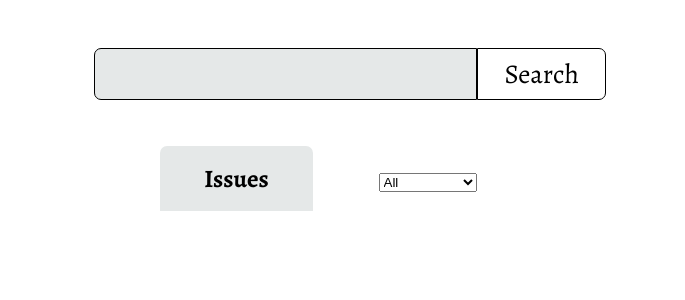
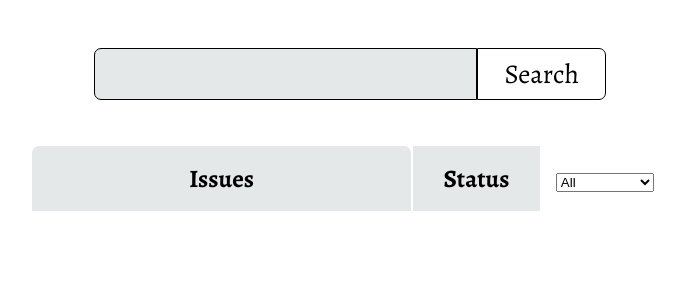
Before and after one commit to Baharghadimii/issue-explorer, a React (Create React App) app: page / in a window 1280 px wide. Shown: the top 300 px of the page, without its empty margins (290-975 px from the left). Built offline with nearby package versions, Linux system fonts and the light colour scheme.

Commit message:
fix the table

```diff
--- a/src/components/Table.js
+++ b/src/components/Table.js
@@ -10,8 +10,10 @@ const Table = (props) => {
   }
   console.log(props.filter.open)
   return (
+    // <div>
     <table className="table">
       <th className='head issues'>Issues</th>
+      <th className='head status'>Status</th>
       <select onChange={(e) => select(e.target.value)}>
         <option value='all'>All</option>
         <option value='open'>Open</option>
@@ -19,7 +21,6 @@ const Table = (props) => {
         <option value='pull'>Pull Request</option>
       </select>
       <tbody>
-
         {props.data.list.map(item => {
           return (
             <TableRow className='row' category={item.category} title={item.title} status={item.state}>
@@ -27,6 +28,7 @@ const Table = (props) => {
         })}
       </tbody>
     </table>
+    // </div >
   )
 }
 export default Table;
--- a/src/components/Table.scss
+++ b/src/components/Table.scss
@@ -1,5 +1,5 @@
 .table {
-  width: 30%;
+  width: 50%;
   margin: 0 auto;
   margin-top: 3rem;
   text-align: center;
@@ -12,7 +12,11 @@
   font-size: 25px;
 }
 .issues {
+  width: 60%;
   border-radius: 7px 7px 0px 0px;
+}
+.status {
+  width: 20%;
 }
 .row {
   height: 3rem;
--- a/src/components/TableRow.js
+++ b/src/components/TableRow.js
@@ -4,7 +4,7 @@ import Octicon, { IssueClosed, IssueOpened, GitPullRequest } from '@github/octic
 
 export default function TableData(props) {
   return <tr>
-    <td className='tb-data td-issue'>{props.title}</td>
+    <td className='tb-data'>{props.title}</td>
     {props.category === 'pull' && <Octicon icon={GitPullRequest} />}
     {props.status === 'open' && props.category !== 'pull' && <spen style={{ color: 'green' }}><Octicon icon={IssueClosed} /></spen>}
     {props.status === 'closed' && !props.pull && <spen style={{ color: 'red' }}><Octicon icon={IssueOpened} /></spen>}
```
